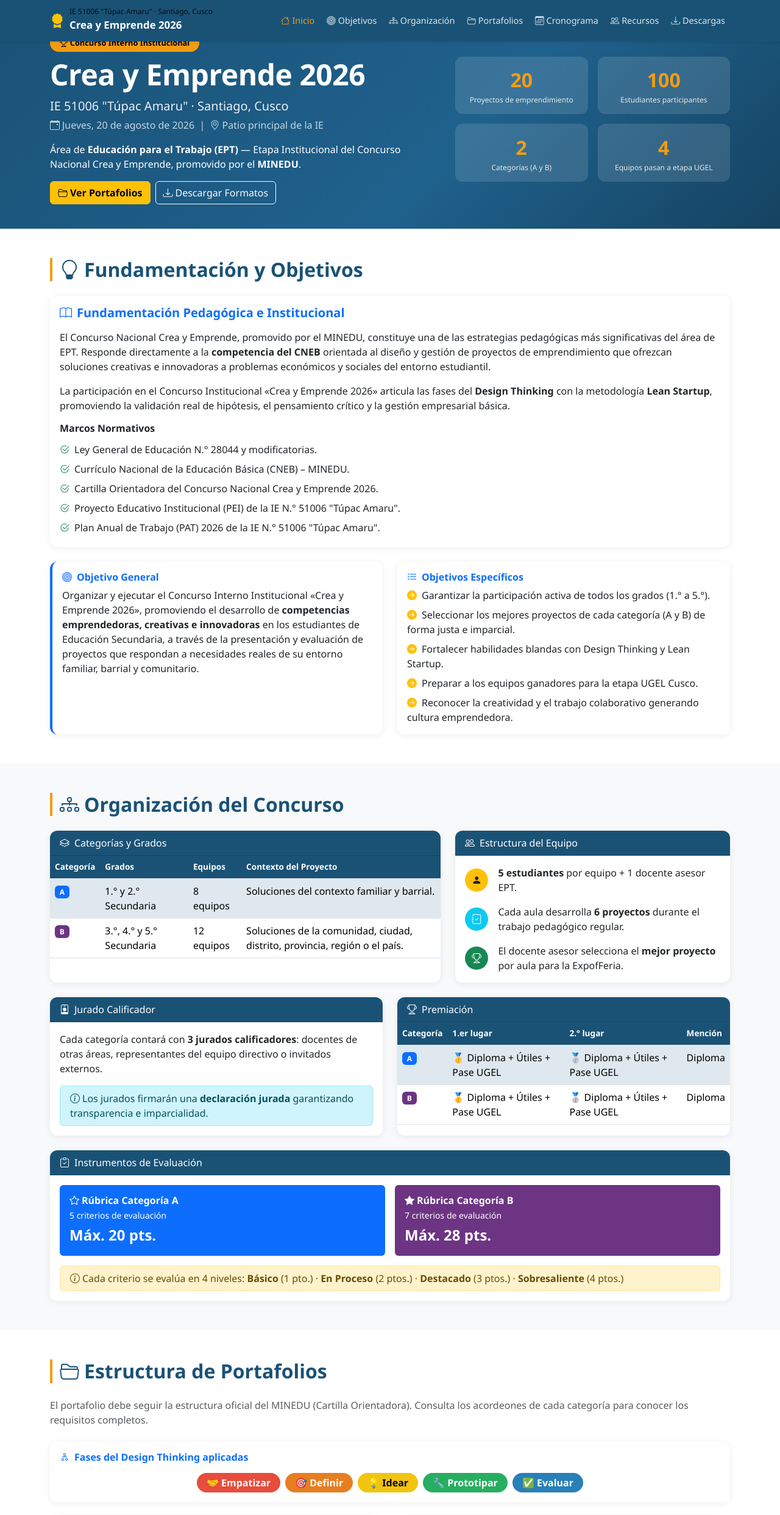
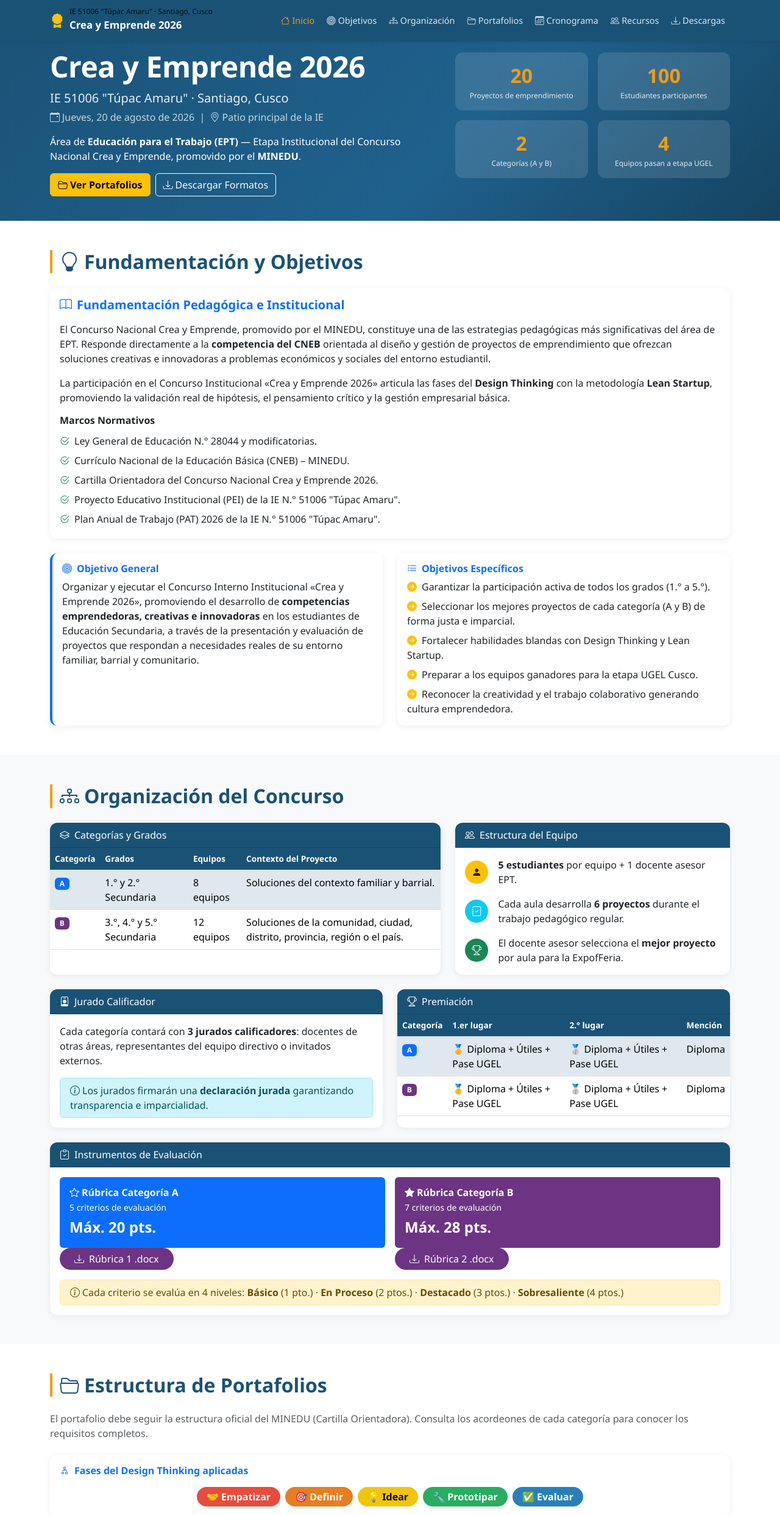
Before and after one commit to elprofedwin/ept, a plain HTML site: page index.html in a window 1280 px wide. Shown: the top 2484 px of the page at 61% size. Drawn offline with nearby package versions, Linux system fonts and the light colour scheme.

Commit message:
Add files via upload

```diff
--- a/index.html
+++ b/index.html
@@ -121,7 +121,7 @@
   <div class="container">
     <div class="row align-items-center g-4">
       <div class="col-lg-7">
-        <span class="badge badge-event mb-2 px-3 py-2 rounded-pill"><i class="bi bi-trophy me-1"></i>Concurso Interno Institucional</span>
+        <span><br /></span>
         <h1 class="display-5 mb-2">Crea y Emprende 2026</h1>
         <p class="lead mb-1">IE 51006 "Túpac Amaru" · Santiago, Cusco</p>
         <p class="mb-3 opacity-75"><i class="bi bi-calendar-event me-1"></i>Jueves, 20 de agosto de 2026 &nbsp;|&nbsp; <i class="bi bi-geo-alt me-1"></i>Patio principal de la IE</p>
@@ -280,6 +280,8 @@
               <p class="mb-1 small">5 criterios de evaluación</p>
               <p class="fs-4 fw-bold mb-0">Máx. 20 pts.</p>
             </div>
+                           <a href="Formato_-_Cat_B.docx" download class="btn btn-download-b rounded-pill px-4">
+              <i class="bi bi-download me-2"></i>Rúbrica 1 .docx</a>
           </div>
           <div class="col-md-6">
             <div class="p-3 rounded text-white" style="background:#6c3483">
@@ -287,6 +289,8 @@
               <p class="mb-1 small">7 criterios de evaluación</p>
               <p class="fs-4 fw-bold mb-0">Máx. 28 pts.</p>
             </div>
+                           <a href="Formato_-_Cat_B.docx" download class="btn btn-download-b rounded-pill px-4">
+              <i class="bi bi-download me-2"></i>Rúbrica 2 .docx</a>
           </div>
           <div class="col-12">
             <div class="alert alert-warning mb-0 py-2"><i class="bi bi-info-circle me-1"></i>Cada criterio se evalúa en 4 niveles: <strong>Básico</strong> (1 pto.) · <strong>En Proceso</strong> (2 ptos.) · <strong>Destacado</strong> (3 ptos.) · <strong>Sobresaliente</strong> (4 ptos.)</div>
@@ -651,7 +655,6 @@
     <div class="row g-2 align-items-center">
       <div class="col-md-7">
         <p class="mb-0"><strong class="text-white">IE N.° 51006 "Túpac Amaru"</strong> · Santiago, Cusco</p>
-        <p class="mb-0 small">UGEL Cusco · Director: Prof. Efraín ACCOSTUPA ACCOSTUPA</p>
         <p class="mb-0 small">Elaborado por: Prof. Edwin MAMANI LOPEZ &amp; Prof. Erick Javier ROMERO PAREJA — Docentes del Área de EPT · Año 2026</p>
       </div>
       <div class="col-md-5 text-md-end">
```
